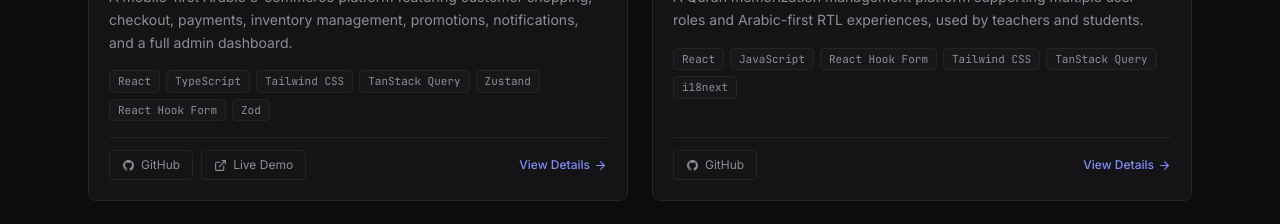
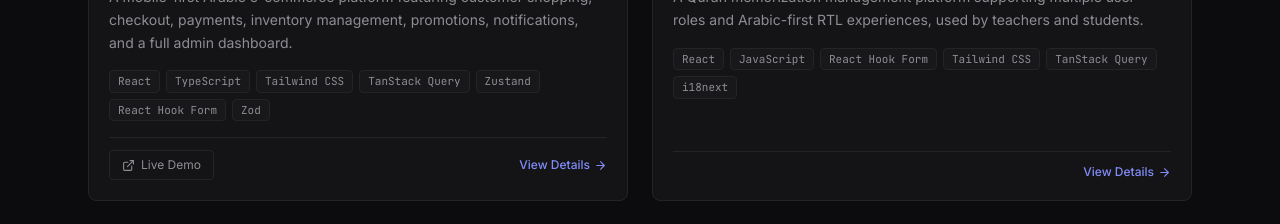
Before and after one commit to Abdalluh28/portfolio, a React (Vite) app: page /projects in a window 1280 px wide. Shown: the part 760-984 px from the top of the page. Built offline with nearby package versions, Linux system fonts and the light colour scheme; grey boxes are pictures that could not be loaded.

Commit message:
edit github links

```diff
--- a/src/features/home/components/HomeProjectCard.tsx
+++ b/src/features/home/components/HomeProjectCard.tsx
@@ -82,6 +82,7 @@ export default function HomeProjectCard({
 
                 {/* Actions */}
                 <div className="mt-auto flex items-center gap-2 pt-2">
+                    {project.github && (
                         <a
                             href={project.github}
                             target="_blank"
@@ -91,6 +92,7 @@ export default function HomeProjectCard({
                             <GithubIcon size={13} />
                             {tr.projects.github}
                         </a>
+                    )}
                     {project.demo && (
                         <a
                             href={project.demo}
--- a/src/features/projects/ProjectDetailPage.tsx
+++ b/src/features/projects/ProjectDetailPage.tsx
@@ -258,7 +258,7 @@ export default function ProjectDetailPage() {
                         </button>
 
                         <button
-                            onClick={() => navigate("/home")}
+                            onClick={() => navigate("/")}
                             className="text-sm text-accent hover:underline"
                         >
                             {lang === "ar" ? "الرئيسية" : "Home"}
--- a/src/features/projects/components/ProjectCard.tsx
+++ b/src/features/projects/components/ProjectCard.tsx
@@ -97,6 +97,7 @@ export default function ProjectCard({
 
                 {/* Actions */}
                 <div className="mt-auto flex items-center gap-2 border-t border-border pt-3">
+                    {project.github && (
                         <a
                             href={project.github}
                             target="_blank"
@@ -106,6 +107,7 @@ export default function ProjectCard({
                             <GithubIcon size={13} />
                             {tr.projects.github}
                         </a>
+                    )}
                     {project.demo && (
                         <a
                             href={project.demo}
--- a/src/features/projects/data/projects.ts
+++ b/src/features/projects/data/projects.ts
@@ -59,7 +59,6 @@ export const projects: Project[] = [
         type: "Frontend",
         status: "Live",
         year: "2026",
-        github: "https://github.com/Azal-Studio/el-fakahany",
         demo: "https://al-fakahany.azal.digital/",
         featured: true,
         image: alFakahany,
@@ -103,7 +102,6 @@ export const projects: Project[] = [
         type: "Frontend",
         status: "Live",
         year: "2026",
-        github: "https://github.com/Azal-Studio/taahud",
         featured: true,
         gradient: "from-emerald-950 via-teal-950 to-emerald-900",
         accentColor: "#10B981",
```
Lines whose indentation alone changed are shown as unchanged.
